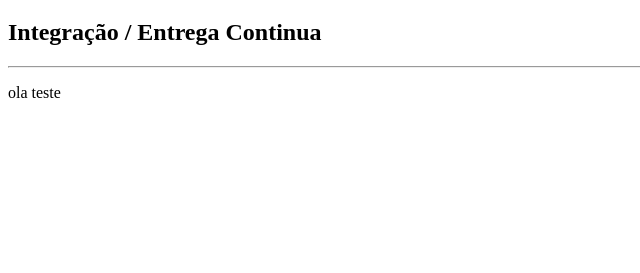
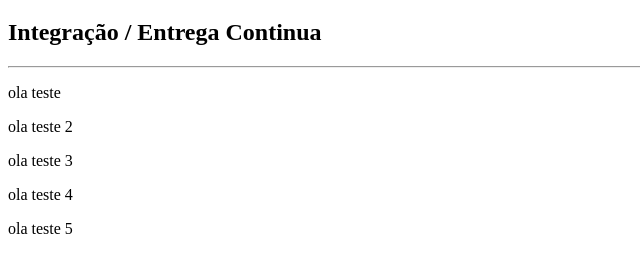
Before and after one commit to Guilherme-Rezende/CI_CD, a plain HTML site: page index.html in a window 1280 px wide. Shown: the part 61-334 px from the top of the page, without its empty margins (0-640 px from the left). Drawn offline with Linux system fonts and the light colour scheme.

Commit message:
commit devolp

```diff
--- a/index.html
+++ b/index.html
@@ -11,5 +11,9 @@
     <h2>Integração / Entrega Continua</h2>
     <hr>
     <p>ola teste</p>
+    <p>ola teste 2</p>
+    <p>ola teste 3</p>
+    <p>ola teste 4</p>
+    <p>ola teste 5</p>
 </body>
 </html>
```
